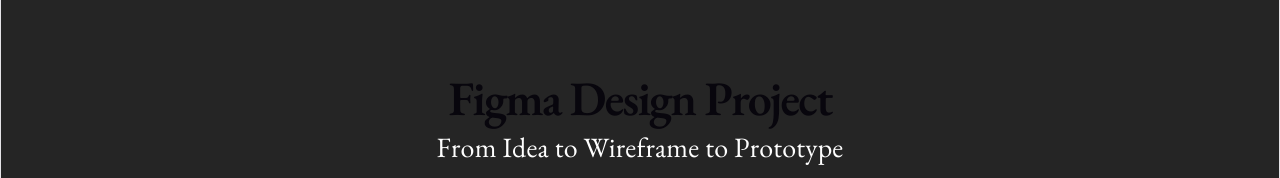
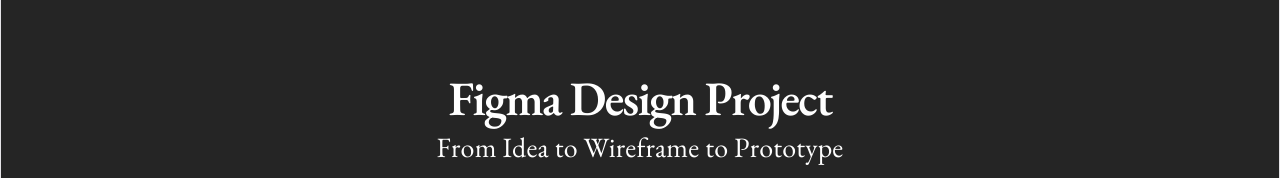
Before and after one commit to RestartGamer/portfolio-website-react, a React (Vite) app in the folder client/: page /uxwireframing in a window 1280 px wide. Shown: the part 151-329 px from the top of the page. Built offline with nearby package versions, Linux system fonts and the light colour scheme; no server answers.

Commit message:
refactor(semantics): align semantics of text elements

```diff
--- a/client/src/components/ui/DescriptionBlock.jsx
+++ b/client/src/components/ui/DescriptionBlock.jsx
@@ -3,7 +3,7 @@
 
 export function DescriptionBlock({ children, variant="bodyLarge", sx ={} }) {
     return (
-        <Typography variant={variant} sx={{
+        <Typography variant={variant} component="p" color="text.primary" sx={{
             display:"flex",
             justifyContent: "center",
             fontWeight: "300",
--- a/client/src/components/ui/ListBlock.jsx
+++ b/client/src/components/ui/ListBlock.jsx
@@ -8,7 +8,7 @@
     return <List component="ul" sx={{ display:"flex", flexDirection: "column", gap: listSpacing, width: textWidth, maxWidth: "100%"}}>
         {listItems.map((listItem) => {
             return <ListItem key={listItem} sx={{ display: "list-item", listStyleType: "disc", p: 0, mb: 0  }}>
-                <Typography variant={typography} sx={{ fontWeight: fontWeight }}>
+                <Typography variant={typography} component="p" color="text.primary" sx={{ fontWeight: fontWeight }}>
                     {listItem}
                 </Typography>
             </ListItem>
--- a/client/src/components/ui/TitleBlock.jsx
+++ b/client/src/components/ui/TitleBlock.jsx
@@ -1,7 +1,7 @@
 import { Stack, Typography } from "@mui/material"
-import {pageLayout} from "../../layout/layout"
+import { pageLayout } from "../../layout/layout"
 const {
-  titleSpacing
+    titleSpacing
 } = pageLayout;
 
 
@@ -12,18 +12,28 @@
                 alignItems: "center",
                 ...sx,
             }}>
-            <Typography variant={variant} component={
-                variant === "heroTitle" ? "h1" : variant === "headingTitle" ? "h2" : variant === "sectionTitle" && "h3"
-            }>{title}</Typography>
+            <Typography
+                variant={variant}
+                component={
+                    variant === "heroTitle" ? "h1" : variant === "headingTitle" ? "h2" : variant === "sectionTitle" && "h3"
+                }
+                color="text.primary"
+            >
+                {title}
+            </Typography>
 
 
             {
                 children !== null &&
-                <Typography variant="sectionTitle" component="h3" sx={{
-                    fontFamily: `"EB Garamond", serif`,
-                    fontWeight: "400",
+                <Typography
+                    variant="sectionTitle"
+                    component="h3"
+                    color="text.primary"
+                    sx={{
+                        fontFamily: `"EB Garamond", serif`,
+                        fontWeight: "400",
 
-                }}>
+                    }}>
                     {children}
                 </Typography >
             }
```
